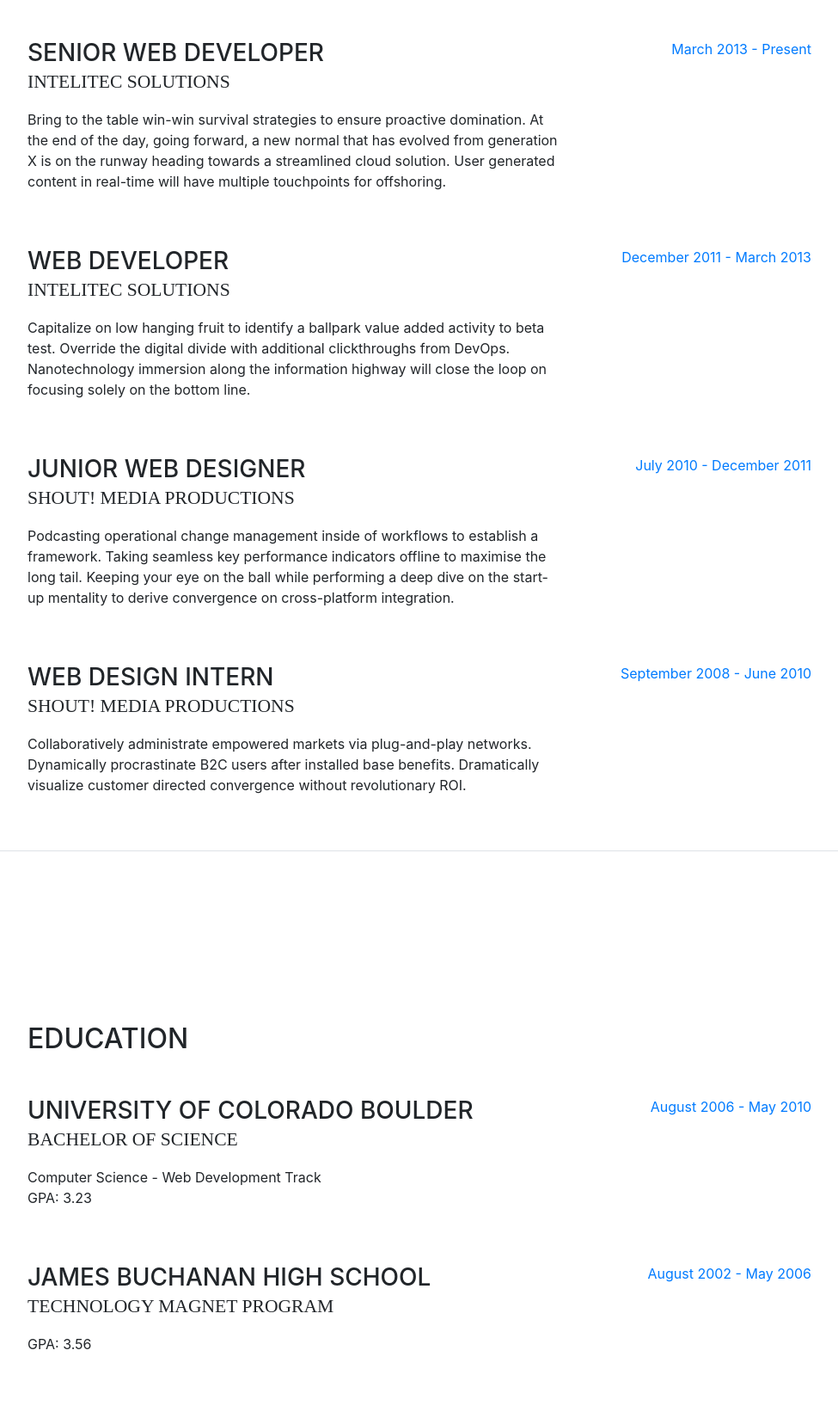
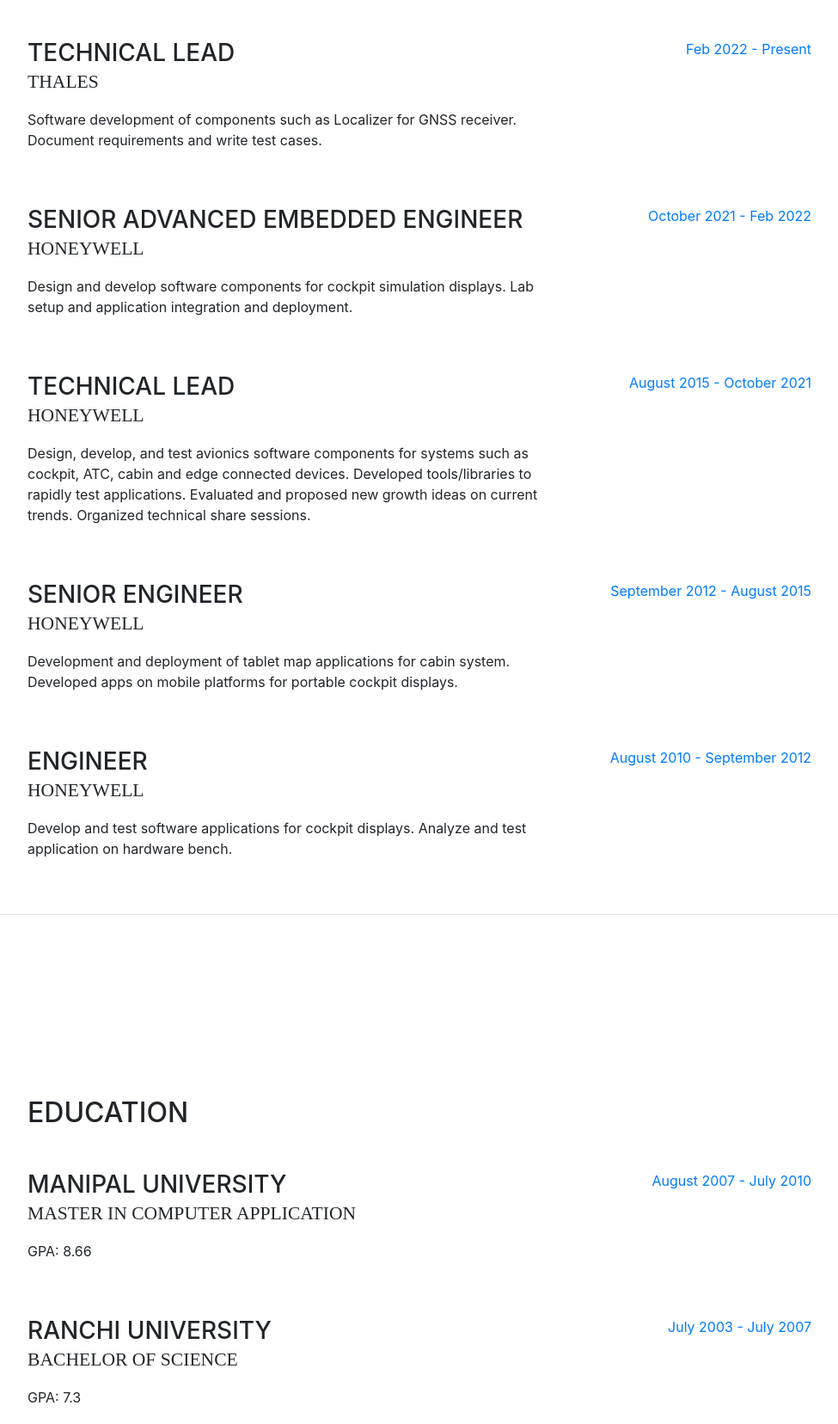
Before and after one commit to devanupam/devanupam.github.io, a website with bundled scripts: page index.html in a window 1280 px wide. Shown: the part 889-2545 px from the top of the page at 86% size, without its empty margins (288-1263 px from the left). Built offline with nearby package versions, Linux system fonts and the light colour scheme; a web font is replaced by a local one.

Commit message:
updated experience

```diff
--- a/index.html
+++ b/index.html
@@ -29,7 +29,7 @@
 
     <nav class="navbar navbar-expand-lg navbar-dark bg-primary fixed-top" id="sideNav">
       <a class="navbar-brand js-scroll-trigger" href="#page-top">
-        <span class="d-block d-lg-none">Start Bootstrap</span>
+        <!-- <span class="d-block d-lg-none">Start Bootstrap</span> -->
         <span class="d-none d-lg-block">
           <img class="img-fluid img-profile rounded-circle mx-auto mb-2" src="img/profile.jpg" alt="">
         </span>
@@ -74,18 +74,10 @@
           <p class="mb-5">I am experienced software developer having wide experience in developing applications for avionics system.</p>
           <ul class="list-inline list-social-icons mb-0">
             <li class="list-inline-item">
-              <a href="#">
+              <a href="https://medium.com/@anupam_dev">
                 <span class="fa-stack fa-lg">
                   <i class="fa fa-circle fa-stack-2x"></i>
-                  <i class="fa fa-facebook fa-stack-1x fa-inverse"></i>
-                </span>
-              </a>
-            </li>
-            <li class="list-inline-item">
-              <a href="#">
-                <span class="fa-stack fa-lg">
-                  <i class="fa fa-circle fa-stack-2x"></i>
-                  <i class="fa fa-twitter fa-stack-1x fa-inverse"></i>
+                  <i class="fa fa-medium fa-stack-1x fa-inverse"></i>
                 </span>
               </a>
             </li>
@@ -98,7 +90,7 @@
               </a>
             </li>
             <li class="list-inline-item">
-              <a href="#">
+              <a href="https://github.com/devanupam">
                 <span class="fa-stack fa-lg">
                   <i class="fa fa-circle fa-stack-2x"></i>
                   <i class="fa fa-github fa-stack-1x fa-inverse"></i>
@@ -115,45 +107,58 @@
 
           <div class="resume-item d-flex flex-column flex-md-row mb-5">
             <div class="resume-content mr-auto">
-              <h3 class="mb-0">Senior Web Developer</h3>
-              <div class="subheading mb-3">Intelitec Solutions</div>
-              <p>Bring to the table win-win survival strategies to ensure proactive domination. At the end of the day, going forward, a new normal that has evolved from generation X is on the runway heading towards a streamlined cloud solution. User generated content in real-time will have multiple touchpoints for offshoring.</p>
+              <h3 class="mb-0">Technical Lead</h3>
+              <div class="subheading mb-3">Thales</div>
+              <p>Software development of components such as Localizer for GNSS receiver. Document requirements and write test cases.</p>
             </div>
             <div class="resume-date text-md-right">
-              <span class="text-primary">March 2013 - Present</span>
+              <span class="text-primary">Feb 2022 - Present</span>
             </div>
           </div>
 
           <div class="resume-item d-flex flex-column flex-md-row mb-5">
             <div class="resume-content mr-auto">
-              <h3 class="mb-0">Web Developer</h3>
-              <div class="subheading mb-3">Intelitec Solutions</div>
-              <p>Capitalize on low hanging fruit to identify a ballpark value added activity to beta test. Override the digital divide with additional clickthroughs from DevOps. Nanotechnology immersion along the information highway will close the loop on focusing solely on the bottom line.</p>
+              <h3 class="mb-0">Senior Advanced Embedded Engineer</h3>
+              <div class="subheading mb-3">Honeywell</div>
+              <p>Design and develop software components for cockpit simulation displays. Lab setup and application integration and deployment.</p>
             </div>
             <div class="resume-date text-md-right">
-              <span class="text-primary">December 2011 - March 2013</span>
+              <span class="text-primary">October 2021 - Feb 2022</span>
             </div>
           </div>
 
           <div class="resume-item d-flex flex-column flex-md-row mb-5">
             <div class="resume-content mr-auto">
-              <h3 class="mb-0">Junior Web Designer</h3>
-              <div class="subheading mb-3">Shout! Media Productions</div>
-              <p>Podcasting operational change management inside of workflows to establish a framework. Taking seamless key performance indicators offline to maximise the long tail. Keeping your eye on the ball while performing a deep dive on the start-up mentality to derive convergence on cross-platform integration.</p>
+              <h3 class="mb-0">Technical Lead</h3>
+              <div class="subheading mb-3">Honeywell</div>
+              <p>Design, develop, and test avionics software components for systems such as cockpit, ATC, cabin and edge connected devices. Developed tools/libraries to rapidly test applications.
+                Evaluated and proposed new growth ideas on current trends.
+                Organized technical share sessions. </p>
             </div>
             <div class="resume-date text-md-right">
-              <span class="text-primary">July 2010 - December 2011</span>
+              <span class="text-primary">August 2015 - October 2021</span>
+            </div>
+          </div>
+
+          <div class="resume-item d-flex flex-column flex-md-row mb-5">
+            <div class="resume-content mr-auto">
+              <h3 class="mb-0">Senior Engineer</h3>
+              <div class="subheading mb-3">Honeywell</div>
+              <p>Development and deployment of tablet map applications for cabin system. Developed apps on mobile platforms for portable cockpit displays.</p>
+            </div>
+            <div class="resume-date text-md-right">
+              <span class="text-primary">September 2012 - August 2015</span>
             </div>
           </div>
 
           <div class="resume-item d-flex flex-column flex-md-row">
             <div class="resume-content mr-auto">
-              <h3 class="mb-0">Web Design Intern</h3>
-              <div class="subheading mb-3">Shout! Media Productions</div>
-              <p>Collaboratively administrate empowered markets via plug-and-play networks. Dynamically procrastinate B2C users after installed base benefits. Dramatically visualize customer directed convergence without revolutionary ROI.</p>
+              <h3 class="mb-0">Engineer</h3>
+              <div class="subheading mb-3">Honeywell</div>
+              <p>Develop and test software applications for cockpit displays. Analyze and test application on hardware bench.</p>
             </div>
             <div class="resume-date text-md-right">
-              <span class="text-primary">September 2008 - June 2010</span>
+              <span class="text-primary">August 2010 - September 2012</span>
             </div>
           </div>
 
@@ -167,24 +172,24 @@
 
           <div class="resume-item d-flex flex-column flex-md-row mb-5">
             <div class="resume-content mr-auto">
-              <h3 class="mb-0">University of Colorado Boulder</h3>
-              <div class="subheading mb-3">Bachelor of Science</div>
-              <div>Computer Science - Web Development Track</div>
-              <p>GPA: 3.23</p>
+              <h3 class="mb-0">Manipal University</h3>
+              <div class="subheading mb-3">Master in Computer Application</div>
+              <!-- <div>Computer Science - Web Development Track</div> -->
+              <p>GPA: 8.66</p>
             </div>
             <div class="resume-date text-md-right">
-              <span class="text-primary">August 2006 - May 2010</span>
+              <span class="text-primary">August 2007 - July 2010</span>
             </div>
           </div>
 
           <div class="resume-item d-flex flex-column flex-md-row">
             <div class="resume-content mr-auto">
-              <h3 class="mb-0">James Buchanan High School</h3>
-              <div class="subheading mb-3">Technology Magnet Program</div>
-              <p>GPA: 3.56</p>
+              <h3 class="mb-0">Ranchi University</h3>
+              <div class="subheading mb-3">Bachelor of Science</div>
+              <p>GPA: 7.3</p>
             </div>
             <div class="resume-date text-md-right">
-              <span class="text-primary">August 2002 - May 2006</span>
+              <span class="text-primary">July 2003 - July 2007</span>
             </div>
           </div>
 
```
